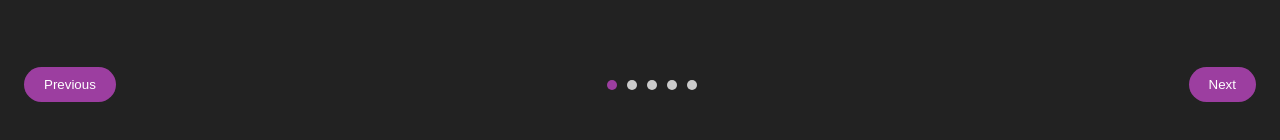
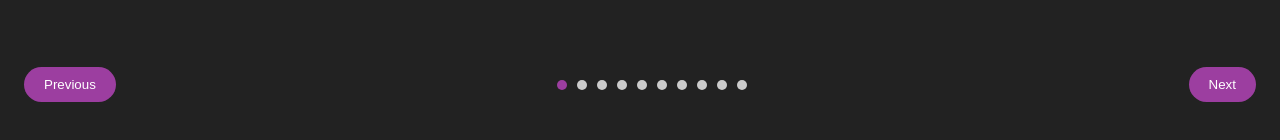
Before and after one commit to sverdam/wiki-scraper, a plain HTML site: page quiz.html in a window 1280 px wide. Shown: the part 642-782 px from the top of the page. Drawn offline with nearby package versions, Linux system fonts and the light colour scheme.

Commit message:
quiz gives 10 questions now

```diff
--- a/quiz.html
+++ b/quiz.html
@@ -57,7 +57,7 @@
         let position = 0;
         let selectedOptions = [];
 
-        const questionAmount = 5;
+        const questionAmount = 10;
 
         const quiz = document.getElementById("quiz");
         const tools = document.getElementById("tools");
```
